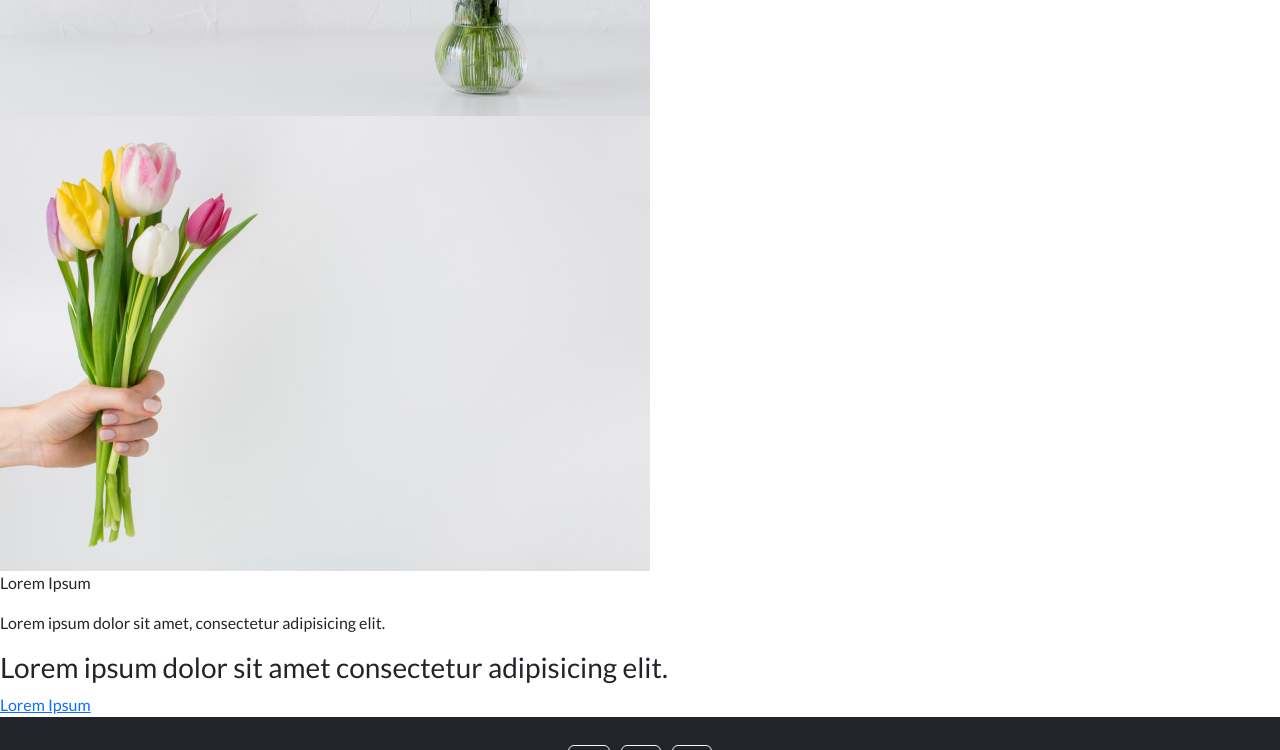
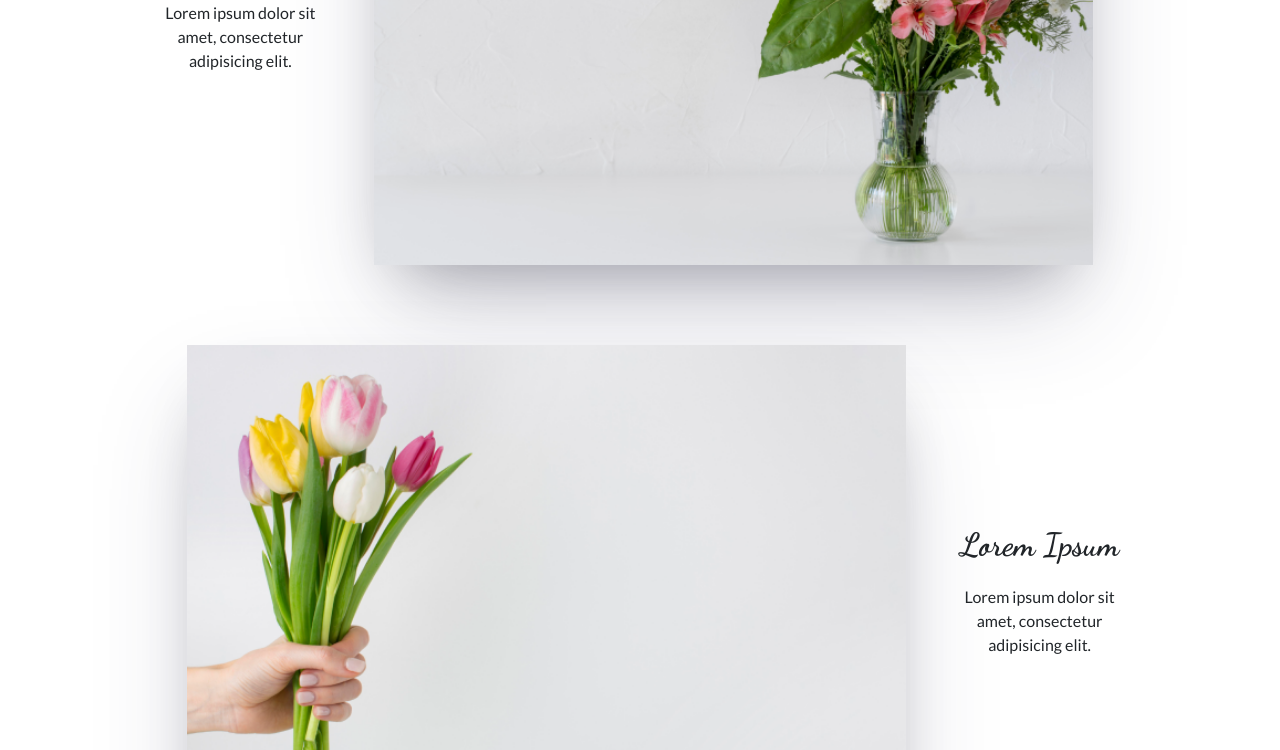
Before and after one commit to Jnieto2408/proyecto-coder, a website: page pages/experience.html in a window 1280 px wide. Shown: the part 1610-2360 px from the top of the page. Drawn offline with nearby package versions, Linux system fonts and the light colour scheme.

Commit message:
incluyendo sass a mi html experience

```diff
--- a/pages/experience.html
+++ b/pages/experience.html
@@ -55,7 +55,7 @@
         <div class="experienceInfo">
             <div>
                 <p class="experienceSubtitulo">Lorem Ipsum</p>
-                <p>Lorem ipsum dolor sit amet, consectetur adipisicing elit.</p>
+                <p class="experienceParrafo">Lorem ipsum dolor sit amet, consectetur adipisicing elit.</p>
             </div>
             <img src="../img/imgExperience/exp1.png" alt="ramo de rosas rojas">
         </div>
@@ -63,13 +63,13 @@
             <img src="../img/imgExperience/exp2.png" alt="tulipanes color rosa y blanco">
             <div>
                 <p class="experienceSubtitulo">Lorem Ipsum</p>
-                <p>Lorem ipsum dolor sit amet, consectetur adipisicing elit.</p>
+                <p class="experienceParrafo">Lorem ipsum dolor sit amet, consectetur adipisicing elit.</p>
             </div>
         </div>
         <div class="experienceInfo">
             <div>
                 <p class="experienceSubtitulo">Lorem Ipsum</p>
-                <p>Lorem ipsum dolor sit amet, consectetur adipisicing elit.</p>
+                <p class="experienceParrafo">Lorem ipsum dolor sit amet, consectetur adipisicing elit.</p>
             </div>
             <img src="../img/imgExperience/exp3.png" alt="ramo de girasoles con margaritas en jarra con agua">
         </div>
@@ -77,7 +77,7 @@
             <img src="../img/imgExperience/exp4.png" alt="mano sujetando tulipanes multicolores">
             <div>
                 <p class="experienceSubtitulo">Lorem Ipsum</p>
-                <p>Lorem ipsum dolor sit amet, consectetur adipisicing elit.</p>
+                <p class="experienceParrafo">Lorem ipsum dolor sit amet, consectetur adipisicing elit.</p>
             </div>
         </div>
         <h3>Lorem ipsum dolor sit amet consectetur adipisicing elit.</h3>
--- a/scss/base/_extend.scss
+++ b/scss/base/_extend.scss
@@ -4,3 +4,8 @@
     align-items: center;
     justify-content: flex-start;
 }
+//Extend Img
+%img{
+    height: auto;
+    width: 100%;
+}
--- a/scss/style.scss
+++ b/scss/style.scss
@@ -99,8 +99,7 @@ body{
         .tUno{
             grid-area: tUno;
             img{
-                height: auto;
-                width: 100%;
+                @extend %img;
             }
             p{
                 @include parrafo-testimonio;
@@ -109,8 +108,7 @@ body{
         .tDos{
             grid-area: tDos;
             img{
-                height: auto;
-                width: 100%;
+                @extend %img;
             }
             p{
                 @include parrafo-testimonio;
@@ -119,8 +117,7 @@ body{
         .tTres{
             grid-area: tTres;
             img{
-                height: auto;
-                width: 100%;
+                @extend %img;
             }
             p{
                 @include parrafo-testimonio;
@@ -129,8 +126,7 @@ body{
         .tCuatro{
             grid-area: tCuatro;
             img{
-                height: auto;
-                width: 100%;
+                @extend %img;
             }
             p{
                 @include parrafo-testimonio;
@@ -145,6 +141,51 @@ body{
             }
         }
     }
+    .experience{
+        @extend %flex;
+        flex-direction: column;
+        h2{
+            margin: calc(min(2vw, 2.5rem));
+            font-size: $principales;
+        }
+        .experienceInfo{
+            @extend %flex;
+            div{
+                .experienceSubtitulo{
+                    font-family: $textos-especiales;
+                    font-size: $principales;
+                    text-align: center;
+                    margin-bottom: calc(min(2vh, 1rem));
+                }
+                .experienceParrafo{
+                    text-align: center;
+                    max-width: 256px;
+                    margin-bottom:calc(min(2vh, 1rem));
+                    font-size: $secundarios;
+                }
+            }
+            img{
+                @extend %img;
+                min-width: 100px;
+                margin: calc(min(5vh, 2.5rem));
+                box-shadow: rgba(50, 50, 93, 0.25) 0px 50px 100px -20px, rgba(0, 0, 0, 0.3) 0px 30px 60px -30px, rgba(10, 37, 64, 0.35) 0px -2px 6px 0px inset;
+
+            }
+        }
+        h3{
+            margin: 3rem 0rem 1.5rem;
+            font-size: $principales;
+            text-align: center;
+        }
+        a{
+            @include botton;
+            margin-bottom: 3rem;
+            font-size: $secundarios;
+            &:hover{
+                background-color: $hover-botton;
+            }
+        }
+    }
     footer{
         .footer-dos{
             background-color: rgba(0, 0, 0, 0.2)
```
Also changed, not shown: css/styles.css.
